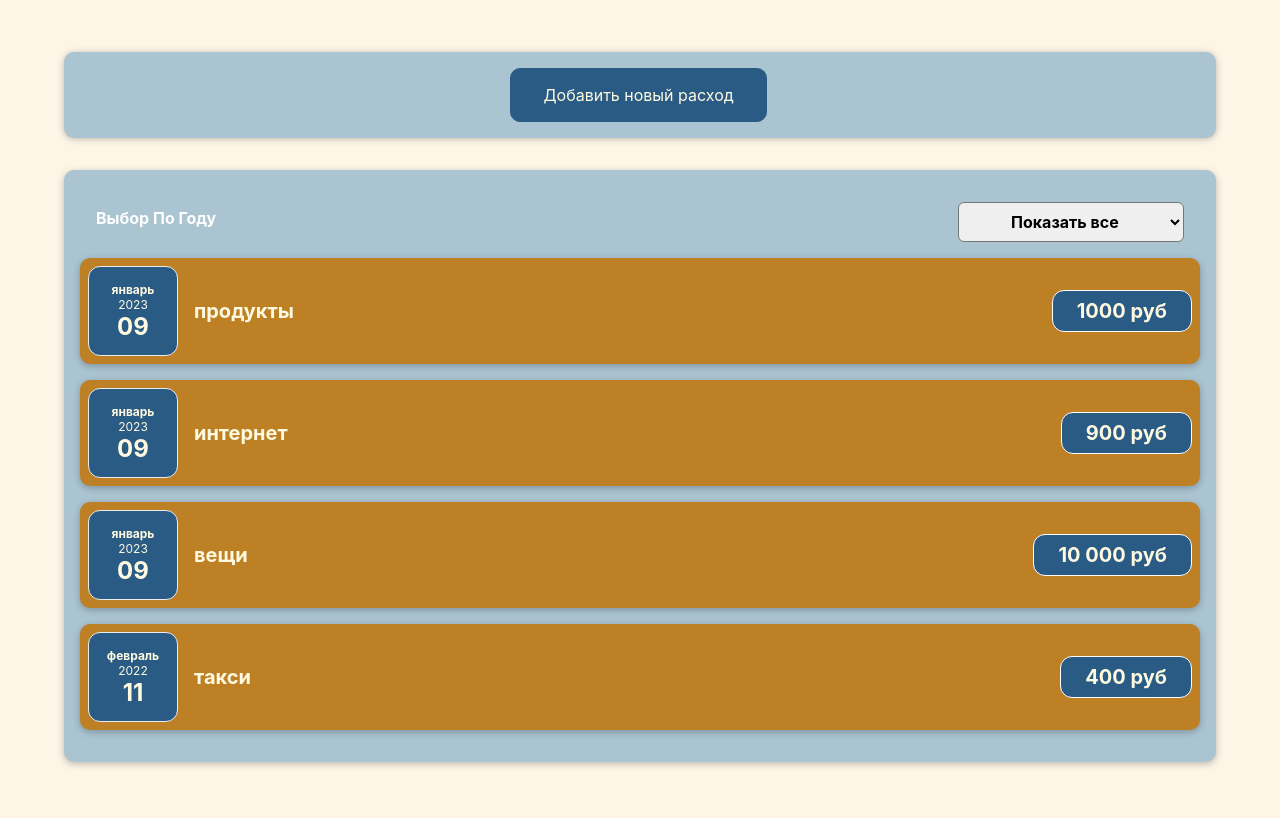
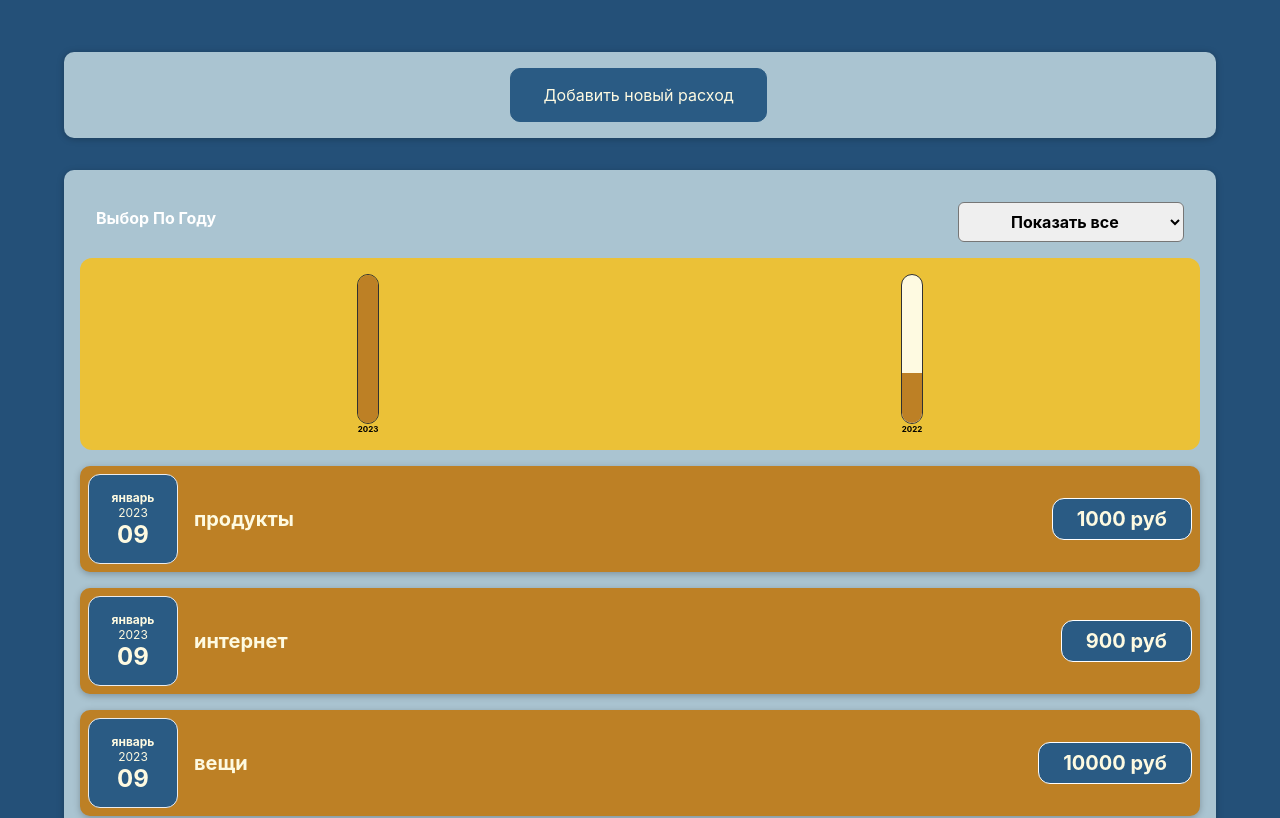
Before and after one commit to meys313/cost-accounting-app, a React (Create React App) app: page / in a window 1280 px wide. Shown: the top 818 px of the page. Built offline with nearby package versions, Linux system fonts and the light colour scheme; the HTML template or start-up script is replaced by a standard one.

Commit message:
компонент diagram, динамически отображающийся график расходов по году/месяцам в зависимости от фильтра

```diff
--- a/src/App.js
+++ b/src/App.js
@@ -7,25 +7,25 @@
     {
         date: new Date(),
         title: 'продукты',
-        amount: '1000',
+        amount: 1000,
         id: '0.11111'
     },
     {
         date: new Date(),
         title: 'интернет',
-        amount: '900',
+        amount: 900,
         id: '0.111121'
     },
     {
         date: new Date(),
         title: 'вещи',
-        amount: '10 000',
+        amount: 10000,
         id: '0.1111111'
     },
     {
         date: new Date("02.11.2022"),
         title: 'такси',
-        amount: '400',
+        amount: 400,
         id: '0.111112'
     },
 ]
--- /dev/null
+++ b/src/components/Costs/Costs-diagram.js
@@ -0,0 +1,50 @@
+import Diagram from "../Diagram/Diagram";
+
+const CostsDiagram = (props) => {
+    const diagramDataSets = [];
+
+    if (props.filterYear){
+        diagramDataSets.push(
+            {label:'Jan', value: 0},
+            {label:'Feb', value: 0},
+            {label:'Mar', value: 0},
+            {label:'Apr', value: 0},
+            {label:'May', value: 0},
+            {label:'Jun', value: 0},
+            {label:'Jal', value: 0},
+            {label:'Aug', value: 0},
+            {label:'Sep', value: 0},
+            {label:'Oct', value: 0},
+            {label:'Nov', value: 0},
+            {label:'Dec', value: 0},
+        )
+
+        for(let cost of props.costs){
+            const costMonth = cost.date.getMonth();
+            diagramDataSets[costMonth].value += cost.amount;
+        }
+    } // если фильтр не указан ( выбран как "показать все"
+    else {
+        // формирую массив с уникальными значениями years со всех расходов
+        const allYears = []
+        new Set(props.costs.map(cost => cost.date.getFullYear().toString())).forEach(function (year){
+            allYears.push(year);
+        })
+        allYears.sort((a, b) => Number(b) - Number(a));
+        // добавляю все имеющиеся года в которых были созданы расходы в массив diagramDataSets
+        for(let year of allYears){
+            diagramDataSets.push({label: year.toString(), value: 0})
+        }
+
+        for(let cost of props.costs){
+            const costYear = cost.date.getFullYear().toString();
+          diagramDataSets[allYears.indexOf(costYear)].value += cost.amount
+        }
+    }
+
+
+
+    return <Diagram dataSets = {diagramDataSets}/>
+}
+
+export default CostsDiagram
--- a/src/components/Costs/Costs.js
+++ b/src/components/Costs/Costs.js
@@ -2,7 +2,9 @@
 import CostItem from "./Cost-item";
 import Card from "../UI/Card";
 import CostsFilter from "./Costs-Filter";
+import CostsDiagram from "./Costs-diagram";
 import {useState} from "react";
+
 function Costs(props){
     const [selectedYear, setSelectedYear] = useState("");
     const yearFilterChangeHandler = (year)=> {
@@ -17,11 +19,17 @@
 
             <Card className="costs">
                 <CostsFilter costs = {props.someData} year = {selectedYear} onChangeYear={yearFilterChangeHandler}/>
+
+                {selectedYear ?
+                    <CostsDiagram costs = {filteredCosts} filterYear={true}/>
+                    :
+                    <CostsDiagram costs = {filteredCosts} filterYear={false} />
+                }
+
+
                 {
-
                filteredCosts.map((cost)=>{
                     return(
-
                         <CostItem
                             key = {cost.id}
                             date = {cost.date}
--- /dev/null
+++ b/src/components/Diagram/Diagram-bar.css
@@ -0,0 +1,30 @@
+.diagram-bar {
+  height: 100%;
+  display: flex;
+  flex-direction: column;
+  align-items: center;
+}
+
+.diagram-bar__inner {
+  height: 100%;
+  width: 100%;
+  border: 1px solid #313131;
+  border-radius: 12px;
+  background-color: #fefae1;
+  overflow: hidden;
+  display: flex;
+  flex-direction: column;
+  justify-content: flex-end;
+}
+
+.diagram-bar__fill {
+  background-color: #bd8025;
+  width: 100%;
+  transition: all 0.3s ease-out;
+}
+
+.diagram-bar__label {
+  font-weight: bold;
+  font-size: 0.5rem;
+  text-align: center;
+}
--- /dev/null
+++ b/src/components/Diagram/Diagram-bar.js
@@ -0,0 +1,17 @@
+import "./Diagram-bar.css"
+const DiagramBar = (props) => {
+    let barFillHeight = '0%';
+    if(props.maxValue > 0){
+        barFillHeight = Math.round((props.value * 10) / props.maxValue * 100) + '%';
+    }
+    return (
+        <div className="diagram-bar">
+            <div className="diagram-bar__inner">
+                <div className="diagram-bar__fill" style={{height: barFillHeight}}></div>
+            </div>
+            <div className="diagram-bar__label">{props.label}</div>
+        </div>
+    )
+}
+
+export default DiagramBar
--- /dev/null
+++ b/src/components/Diagram/Diagram.css
@@ -0,0 +1,9 @@
+.diagram {
+  padding: 1rem;
+  border-radius: 12px;
+  background-color: #ebc137;
+  text-align: center;
+  display: flex;
+  justify-content: space-around;
+  height: 10rem;
+}
--- /dev/null
+++ b/src/components/Diagram/Diagram.js
@@ -0,0 +1,23 @@
+import DiagramBar from "./Diagram-bar";
+import './Diagram.css'
+const Diagram = (props) => {
+    const dataSetsValues = props.dataSets.map(dataSetValue => dataSetValue.value);
+    const maxMonthCosts = Math.max(...dataSetsValues);
+    return(
+        <div className="diagram">
+            {props.dataSets.map(data => (
+
+                    <DiagramBar
+                    key={Math.random().toString()}
+                    value={data.value}
+                    maxValue = {maxMonthCosts}
+                    label = {data.label}
+                    />
+                )
+            )}
+
+        </div>
+    )
+}
+
+export default Diagram;
--- a/src/index.css
+++ b/src/index.css
@@ -1,5 +1,5 @@
 body {
-  background-color: #FDF5E6;
+  background-color: #245078;
   padding: 20px;
   margin: 0;
   font-family: -apple-system, BlinkMacSystemFont, 'Segoe UI', 'Roboto', 'Oxygen',
```
